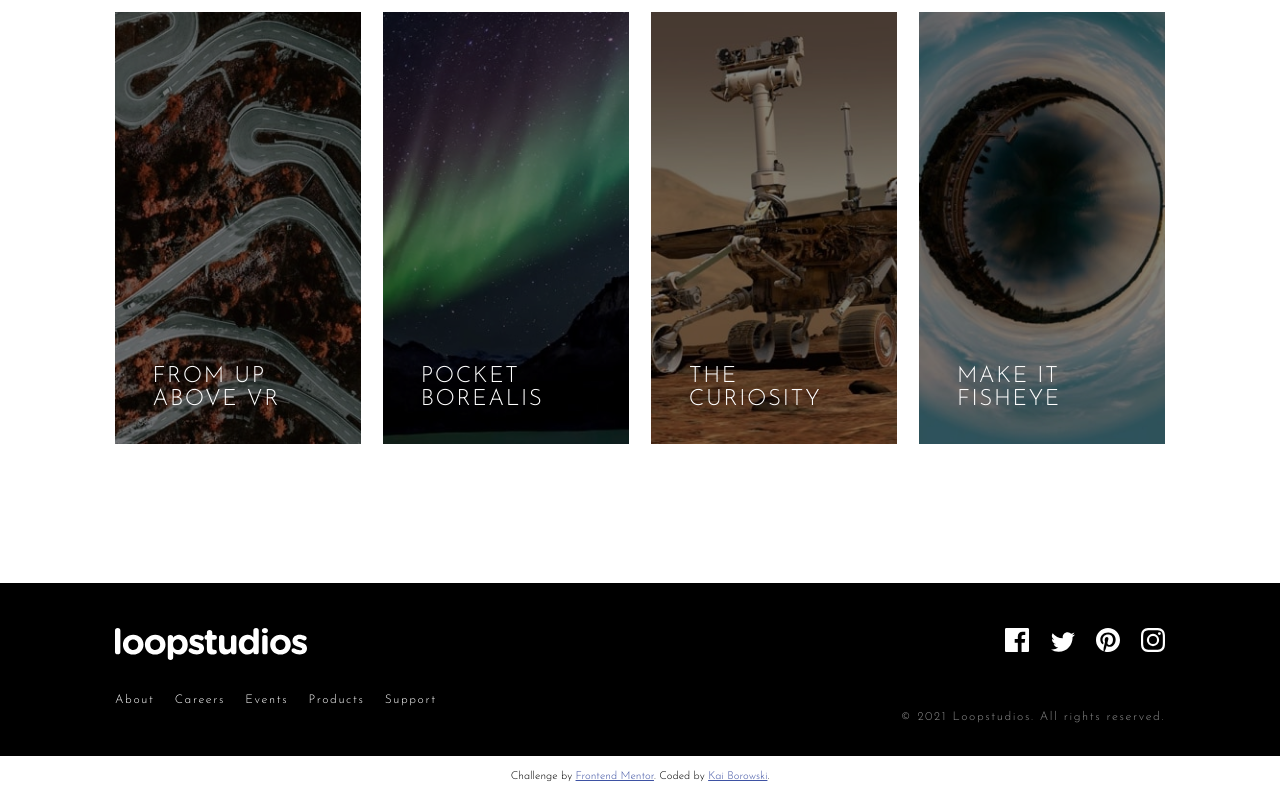
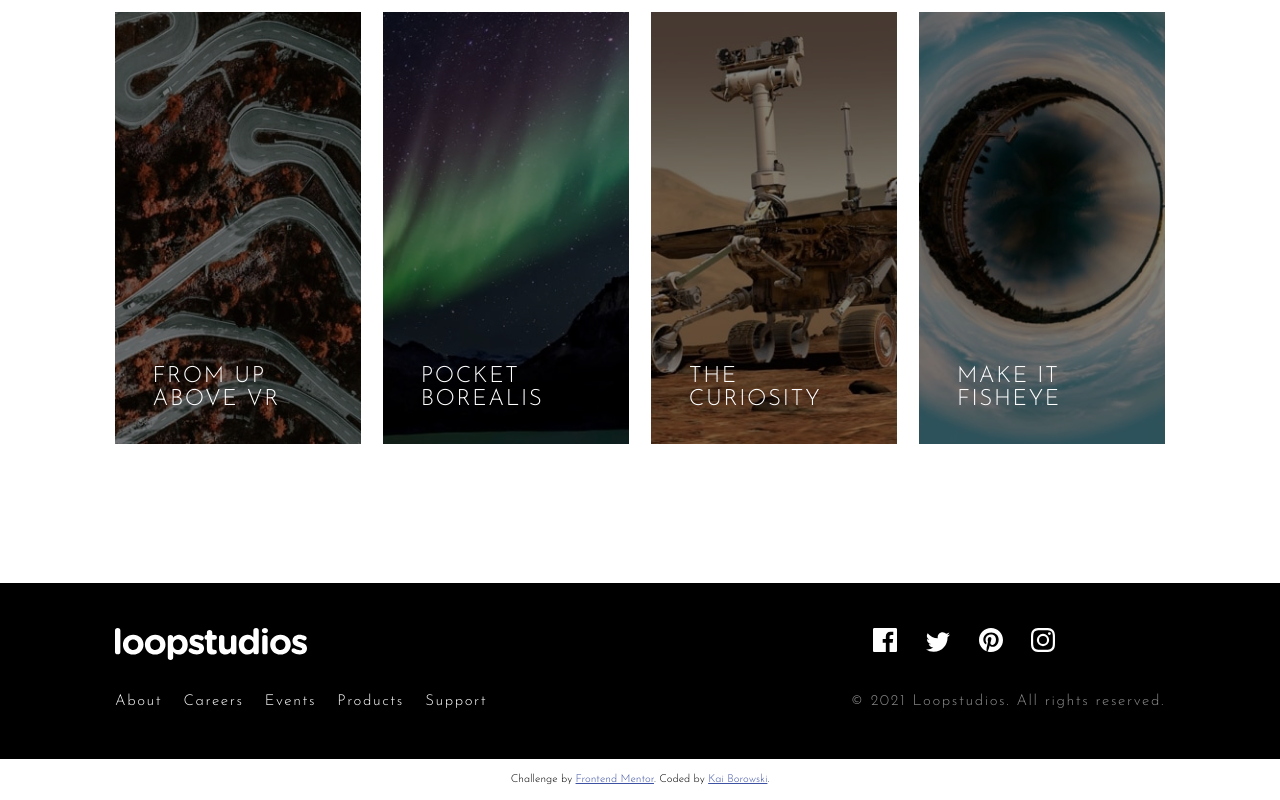
Before and after one commit to KaiBoro/FEM-Junior-4, a plain HTML site: page index.html in a window 1280 px wide. Shown: the part 1942-2742 px from the top of the page. Drawn offline with Linux system fonts and the light colour scheme.

Commit message:
Add files via upload

```diff
--- a/css/styles.css
+++ b/css/styles.css
@@ -150,18 +150,22 @@ body {
   padding: 3rem 0;
   background-color: black;
   color: white; }
+  .footer__logo {
+    padding-bottom: 2rem; }
 
-.social-box {
+.footer-logo-links {
+  display: inline-block; }
+
+.footer-social-copyright {
   float: right; }
-  .social-box__icons {
-    display: inline-block;
-    margin-left: 1rem;
-    border-bottom: 2px solid transparent;
-    padding-bottom: 0.3rem; }
 
-.footer-linksrow {
-  padding-top: 2rem;
-  font-size: 0.8rem; }
+.social-box__icons {
+  display: inline-block;
+  margin-left: 1.5rem;
+  padding-bottom: 0.4rem;
+  border-bottom: 2px solid transparent; }
+  .social-box__icons:hover {
+    border-bottom: 2px solid white; }
 
 .footer-links {
   display: inline-block;
@@ -179,7 +183,7 @@ body {
     text-decoration: none; }
 
 .copyright {
-  float: right;
+  padding-top: 2rem;
   color: #8c8c8c; }
 
 .attribution {
@@ -207,7 +211,26 @@ body {
   .grid__text {
     font-size: 1rem;
     bottom: 2rem;
-    left: 2rem; } }
+    left: 2rem; }
+  .footer {
+    text-align: center; }
+  .footer-social-copyright {
+    float: none; }
+  .footer-links {
+    display: block;
+    margin: 1.5rem 0;
+    font-size: 1.7rem;
+    border-bottom: 2px solid transparent; }
+    .footer-links:hover {
+      border-bottom: 2px solid transparent; }
+  .social-box {
+    padding: 2rem 0 0 0;
+    float: none; }
+    .social-box__icons {
+      margin-left: 2rem; }
+  .copyright {
+    float: none;
+    color: #8c8c8c; } }
 
 @media only screen and (max-width: 37.5em) {
   html {
@@ -254,21 +277,4 @@ body {
   .header {
     background-image: url("../images/mobile/image-hero.jpg"); }
     .header__textbox {
-      max-width: 100%; }
-  .footer {
-    text-align: center; }
-  .footer-links {
-    display: block;
-    margin: 1.5rem 0rem;
-    font-size: 1.7rem;
-    border-bottom: 2px solid transparent; }
-    .footer-links:hover {
-      border-bottom: 2px solid transparent; }
-  .social-box {
-    padding: 2rem 0;
-    float: none; }
-    .social-box__icons {
-      margin-left: 2rem; }
-  .copyright {
-    float: none;
-    color: #8c8c8c; } }
+      max-width: 100%; } }
--- a/index.html
+++ b/index.html
@@ -316,37 +316,9 @@
 
     <!-- FOOTER -->
     <footer class="footer">
-      <div class="row footer__logoicons">
-        <img class="footer__logo" src="images/logo.svg" alt="Logo" />
-        <div class="social-box desktop">
-          <a href="#"
-            ><img
-              class="social-box__icons"
-              src="images/icon-facebook.svg"
-              alt="Facebook"
-          /></a>
-          <a href="#"
-            ><img
-              class="social-box__icons"
-              src="images/icon-twitter.svg"
-              alt="Twitter"
-          /></a>
-          <a href="#"
-            ><img
-              class="social-box__icons"
-              src="images/icon-pinterest.svg"
-              alt="Pinterest"
-          /></a>
-          <a href="#"
-            ><img
-              class="social-box__icons"
-              src="images/icon-instagram.svg"
-              alt="Instagram"
-          /></a>
-        </div>
-      </div>
       <div class="row">
-        <div class="footer-linksrow">
+        <div class="footer-logo-links">
+          <img class="footer__logo" src="images/logo.svg" alt="Logo" />
           <ul>
             <li class="footer-links">
               <a class="footer-links__a" href="#">About</a>
@@ -364,8 +336,10 @@
               <a class="footer-links__a" href="#">Support</a>
             </li>
           </ul>
+        </div>
 
-          <div class="social-box mobile">
+        <div class="footer-social-copyright">
+          <div class="social-box">
             <a href="#"
               ><img
                 class="social-box__icons"
@@ -391,7 +365,6 @@
                 alt="Instagram"
             /></a>
           </div>
-
           <div class="copyright">© 2021 Loopstudios. All rights reserved.</div>
         </div>
       </div>
--- a/sass/main.scss
+++ b/sass/main.scss
@@ -220,22 +220,31 @@ body {
   padding: 3rem 0;
   background-color: $color-black;
   color: $color-white;
+
+  &__logo {
+    padding-bottom: 2rem;
+  }
+}
+
+.footer-logo-links {
+  display: inline-block;
+}
+
+.footer-social-copyright {
+  float: right;
 }
 
 .social-box {
-  float: right;
-
   &__icons {
     display: inline-block;
-    margin-left: 1rem;
+    margin-left: 1.5rem;
+    padding-bottom: 0.4rem;
     border-bottom: 2px solid transparent;
-    padding-bottom: 0.3rem;
+
+    &:hover {
+      border-bottom: 2px solid $color-white;
+    }
   }
-}
-
-.footer-linksrow {
-  padding-top: 2rem;
-  font-size: 0.8rem;
 }
 
 .footer-links {
@@ -259,7 +268,7 @@ body {
 }
 
 .copyright {
-  float: right;
+  padding-top: 2rem;
   color: $color-dark-gray;
 }
 
@@ -309,6 +318,40 @@ body {
     font-size: 1rem;
     bottom: 2rem;
     left: 2rem;
+  }
+
+  // ------ FOOTER ------ //
+  .footer {
+    text-align: center;
+  }
+
+  .footer-social-copyright {
+    float: none;
+  }
+
+  .footer-links {
+    display: block;
+    margin: 1.5rem 0;
+    font-size: 1.7rem;
+    border-bottom: 2px solid transparent;
+
+    &:hover {
+      border-bottom: 2px solid transparent;
+    }
+  }
+
+  .social-box {
+    padding: 2rem 0 0 0;
+    float: none;
+
+    &__icons {
+      margin-left: 2rem;
+    }
+  }
+
+  .copyright {
+    float: none;
+    color: $color-dark-gray;
   }
 }
 
@@ -398,34 +441,4 @@ body {
       max-width: 100%;
     }
   }
-
-  // ------ FOOTER ------ //
-  .footer {
-    text-align: center;
-  }
-
-  .footer-links {
-    display: block;
-    margin: 1.5rem 0rem;
-    font-size: 1.7rem;
-    border-bottom: 2px solid transparent;
-
-    &:hover {
-      border-bottom: 2px solid transparent;
-    }
-  }
-
-  .social-box {
-    padding: 2rem 0;
-    float: none;
-
-    &__icons {
-      margin-left: 2rem;
-    }
-  }
-
-  .copyright {
-    float: none;
-    color: $color-dark-gray;
-  }
 }
```
